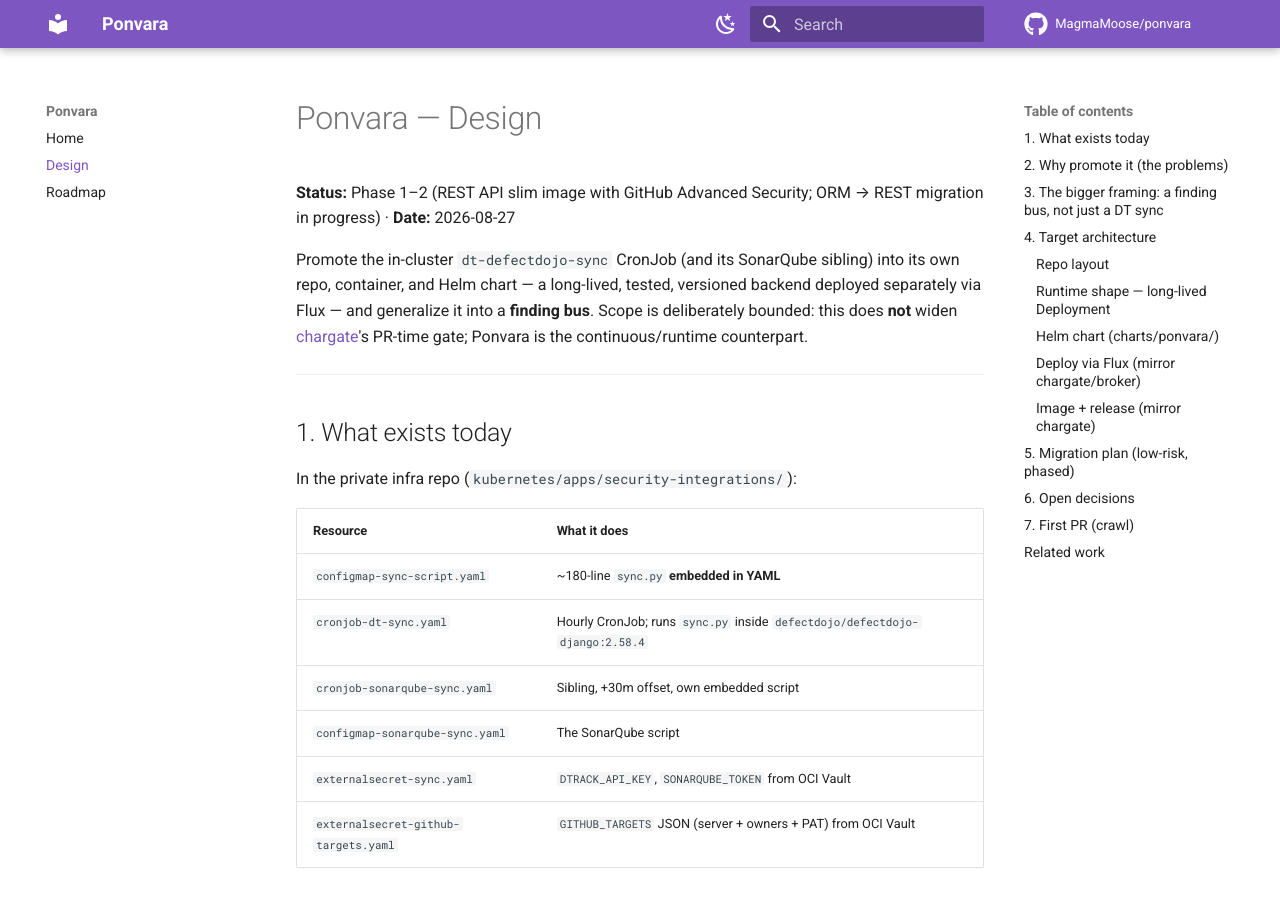
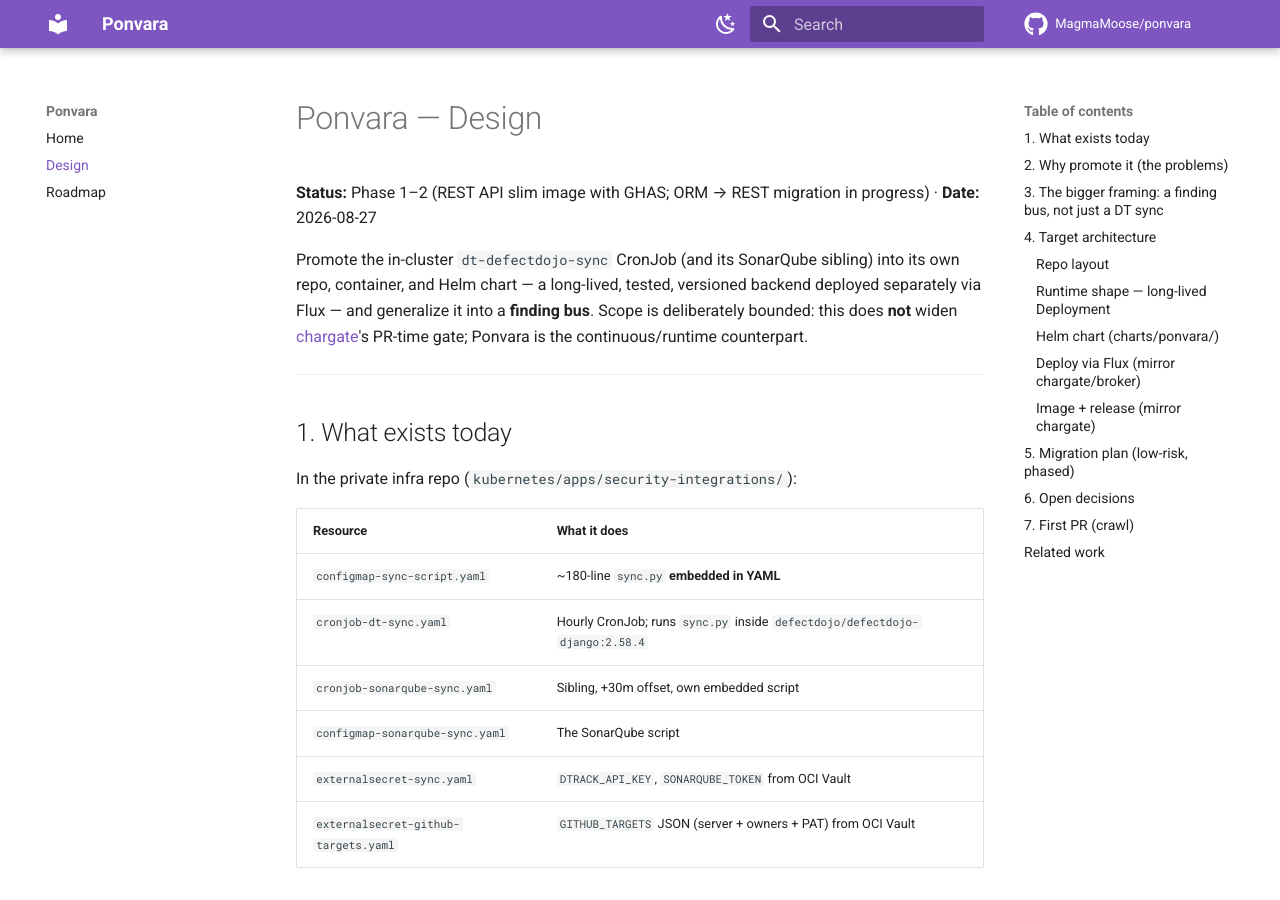
Before and after one commit to MagmaMoose/ponvara, an MkDocs documentation site: the page built from docs/DESIGN.md, in a window 1280 px wide and 900 px high. Built offline with MkDocs 1.6.1 and Material for MkDocs 9.7.7, drawn with Linux system fonts in a browser that asks for light colours; comment, search, counter and statistics services are not loaded.

Commit message:
docs: shorten status line in DESIGN.md to satisfy markdownlint line-length limit
Abbreviate 'GitHub Advanced Security' to 'GHAS' (the standard short form
used across the project) to bring docs/DESIGN.md:3 from 109 to 89 chars,
under the 100-char markdownlint limit that was failing CI.

```diff
--- a/docs/DESIGN.md
+++ b/docs/DESIGN.md
@@ -1,6 +1,6 @@
 # Ponvara — Design
 
-**Status:** Phase 1–2 (REST API slim image with GitHub Advanced Security; ORM → REST migration in progress) ·
+**Status:** Phase 1–2 (REST API slim image with GHAS; ORM → REST migration in progress) ·
 **Date:** 2026-08-27
 
 Promote the in-cluster `dt-defectdojo-sync` CronJob (and its SonarQube sibling) into
```
